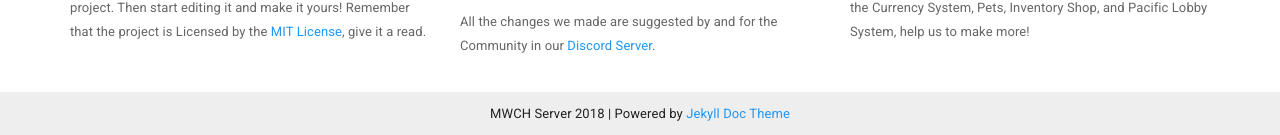
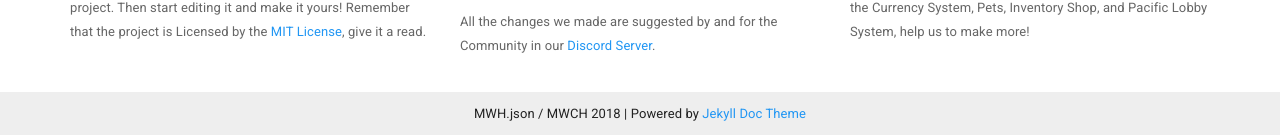
Before and after one commit to nattapong3912/website, a Jekyll site: the page built from index.html, in a window 1280 px wide and 1101 px high. Shown: the part 963-1098 px from the top of the window. Built offline with Jekyll 4.4.1, drawn with Linux system fonts in a browser that asks for light colours; nearby versions of some CDN libraries.

Commit message:
Update footer.html

```diff
--- a/_includes/footer.html
+++ b/_includes/footer.html
@@ -2,7 +2,7 @@
     <div class="container">
 
         <p class="text-center">
-            {{ site.title }} {{ site.time | date: '%Y' }} |
+            MWH.json / MWCH {{ site.time | date: '%Y' }} |
             Powered by <a href="https://github.com/aksakalli/jekyll-doc-theme">Jekyll Doc Theme</a>
         </p>
         <!-- <p class="text-muted">Place sticky footer content here.</p> -->
```
